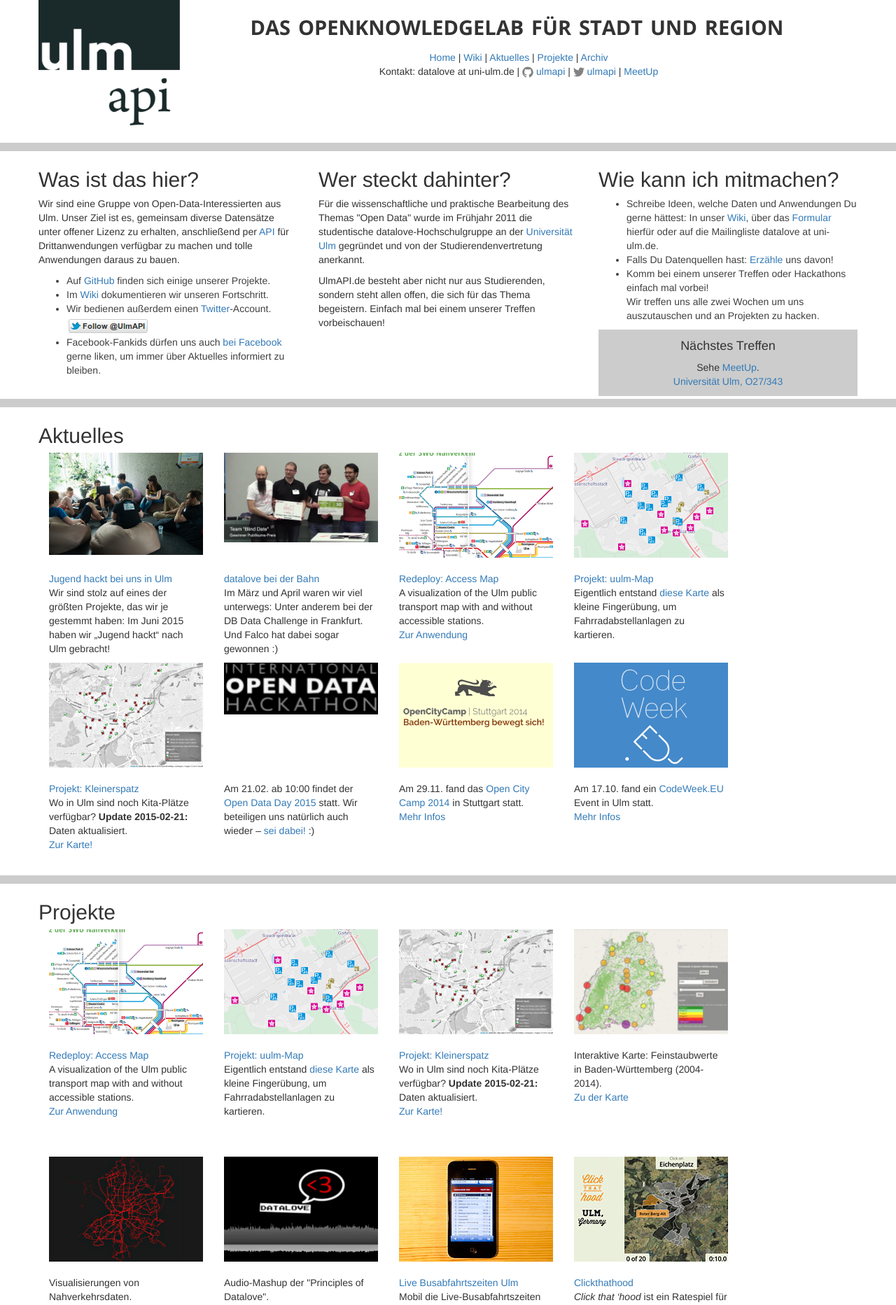
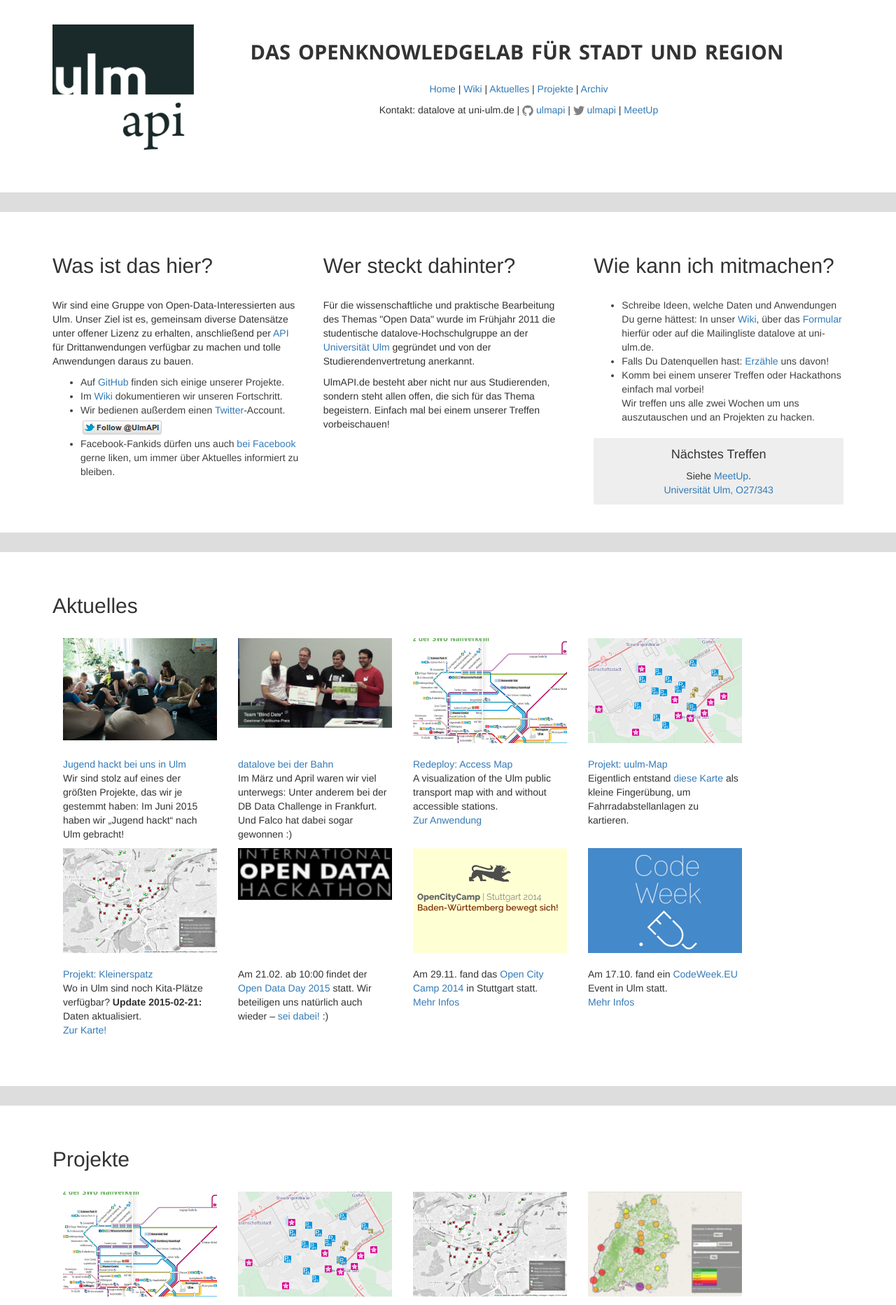
Before and after one commit to UlmApi/ulmapi.github.com, a Jekyll site: the page built from index.html, in a window 1280 px wide. Shown: the top 1865 px of the page at 70% size. Built offline with Jekyll 4.4.1, drawn with Linux system fonts in a browser that asks for light colours.

Commit message:
Design Verbesserungen

```diff
--- a/_includes/head.html
+++ b/_includes/head.html
@@ -11,8 +11,12 @@
   <meta name="description" content="{% if page.excerpt %}{{ page.excerpt | strip_html | strip_newlines | truncate: 160 }}{% else %}{{ site.description }}{% endif %}">
 
   <link href="http://fonts.googleapis.com/css?family=Open+Sans:700" rel="stylesheet" type="text/css" />
+  <link href="http://fonts.googleapis.com/css?family=Fira+Sans:400,500" rel="style" type="text/css" />
   <link rel="stylesheet" href="{{ "/css/bootstrap.min.css" | prepend: site.baseurl }}">
   <link rel="stylesheet" href="{{ "/css/ulmapi.css" | prepend: site.baseurl }}">
   <link rel="canonical" href="{{ page.url | replace:'index.html','' | prepend: site.baseurl | prepend: site.url }}">
   <link rel="alternate" type="application/rss+xml" title="{{ site.title }}" href="{{ "/feed.xml" | prepend: site.baseurl | prepend: site.url }}" />
+  <link rel="shortcut icon" type="image/x-icon" href="{{ "/images/ulmapi.png" | prepend: site.baseurl  }}">
+
+  <link rel="apple-touch-icon-precomposed" href="{{ "/images/ulmapi.png" | prepend: site.baseurl  }}">
 </head>
--- a/_includes/header.html
+++ b/_includes/header.html
@@ -2,7 +2,7 @@
 
   <div class="wrapper">
     <div class="container" style="text-align:center">
-      <div style="float:left;"><a href="{{ '/' | prepend:site.url }}"><img alt="UlmAPI Logo" src="/images/ulmapi.png" /></a></div>
+      <div class="header-image"><a href="{{ '/' | prepend:site.url }}"><img alt="UlmAPI Logo" src="/images/ulmapi.png" /></a></div>
 
       <div>
         <h1>das openknowledgelab für stadt und region</h1>
--- a/css/ulmapi.css
+++ b/css/ulmapi.css
@@ -1,19 +1,32 @@
 body{
-	background: #999;
+  background: #ddd;
+	font-family: "Fira Sans", Helvetica, sans-serif;
+}
+
+.site-nav{
+	padding: 10px 0px;
 }
 
 h2 {
-	margin-bottom:8px;
+    margin-bottom: 30px;
+}
+
+h1 {
+	word-break: break-all;
+}
+
+.wrapper {
+	padding-top: 15px;
 }
 
 .hero-unit{
-	background: #FFF;
-	text-align:center;
+    background: #FFF;
+    text-align:center;
 }
 
 .container{
-	background: #FFF;
-	padding:0px;
+  background: #FFF;
+  padding: 20px;
 }
 
 .darker {
@@ -26,10 +39,30 @@
 	color:#404040;
 }
 
-.box{margin-left:auto;margin-right:auto;zoom:1;;background-color:#fff;height:100%; min-height:100%;box-shadow: 0px 4px 4px 4px #333;}
-.box:before,.box:after{display:table;content:"";zoom:1}
+.box{
+	margin-left:auto;
+	margin-right:auto;zoom:1;;
+	background-color:#fff;
+	height:100%;
+	min-height:100%;
+	box-shadow: 0px 3px 4px 2px #888;
+}
 
-.darkcontainer{margin-left:auto;margin-right:auto;zoom:1;;background-color:#CCC; text-align:center;margin-top:10px;margin-bottom:15px;}
+.box:before,.box:after{
+	display:table;
+	content:"";zoom:1
+}
+
+.darkcontainer{
+	margin-left:auto;
+	margin-right:auto;zoom:1;
+	margin-bottom:20px;
+	margin-top:20px;;
+	background-color: #ddd;
+	text-align:center;
+	height:28px;
+}
+
 .darkcontainer:before,.darkcontainer:after{display:table;content:"";zoom:1}
 
 
@@ -42,10 +75,24 @@
 	/* text-shadow: 0 1px 1px rgba(0, 0, 0, 0.8), 0 0 10px #999; */
 	padding:5px;
 	margin-top: 6px;
+	word-wrap: wrap-all;
+}
+
+.row {
+	padding: 0px 0px;
 }
 
 .date {
 	text-align:center;
+}
+
+.next-meeting {
+	text-align: center;
+  background: #eee none repeat scroll 0% 0%;
+  padding-bottom: 1px;
+  padding-top: 4px;
+	border-radius: 2px;
+	margin-top: 20px;
 }
 
 .grid {
@@ -77,17 +124,14 @@
 	height:60px;
 }
 
-.darkcontainer {
-	height:12px;
-	margin-bottom:4px;
-	margin-top:4px;
-}
-
 .grid-separator {
 	clear:both;
 	height:25px;
 }
 
+footer>p{
+	margin: 15px;
+}
 
 /**
  * Icons
@@ -99,3 +143,9 @@
   vertical-align: middle; }
 .icon > svg path {
   fill: #828282; }
+
+@media(min-width: 770px) {
+	.header-image{
+	  float: left;
+  }
+}
--- a/index.html
+++ b/index.html
@@ -63,10 +63,10 @@
             </p>
           </li>
         </ul>
-          <div style="text-align:center;background:#CCCCCC;padding-bottom:1px;padding-top:4px;">
+          <div class="next-meeting">
             <h4>N&auml;chstes Treffen</h4>
             <p>
-            Sehe <a href="http://www.meetup.com/datalove-OK-Lab-Ulm">MeetUp</a>. <br/>
+            Siehe <a href="http://www.meetup.com/datalove-OK-Lab-Ulm">MeetUp</a>. <br/>
               <a href="http://www.uni-ulm.de/in/vs/anfahrt.html">Universität Ulm, O27/343</a>
             </p>
           </div>
@@ -117,7 +117,7 @@
     </div><!-- END row -->
   </div><!-- END Container -->
 
-  <div class="darkcontainer" style="height:12px;"></div>
+  <div class="darkcontainer"></div>
   <div class="container">
     <div class="row-same-height">
       <h2><a name="projekte"></a>Projekte</h2>
@@ -160,7 +160,7 @@
     </div><!-- END row -->
   </div><!-- END Container -->
 
-  <div class="darkcontainer" style="height:12px;"></div>
+  <div class="darkcontainer"></div>
   <div class="container">
     <div class="row-same-height">
         <h2><a name="archiv"></a><a href="/archive/">Archiv</a></h2>
```
Also changed, not shown: css/bootstrap.min.css.
